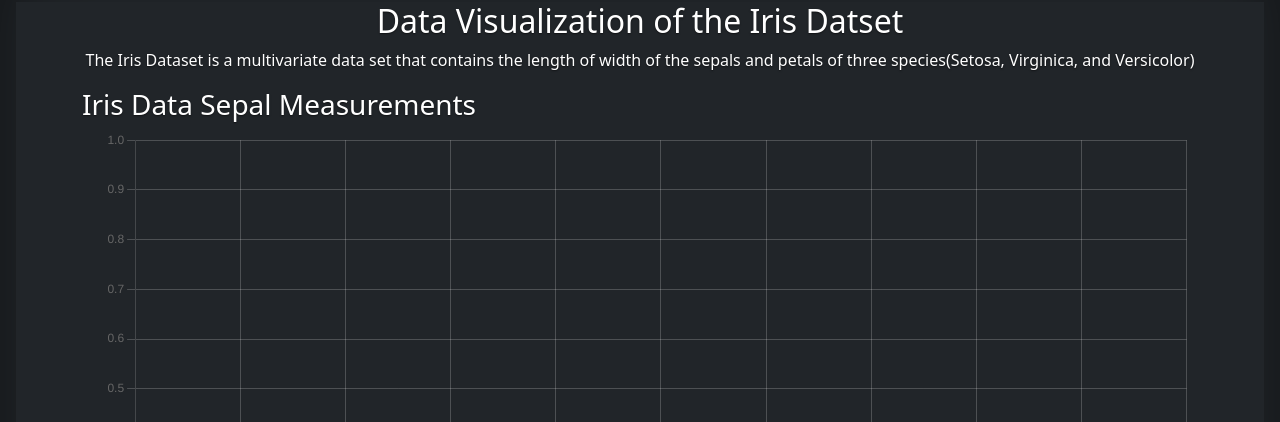
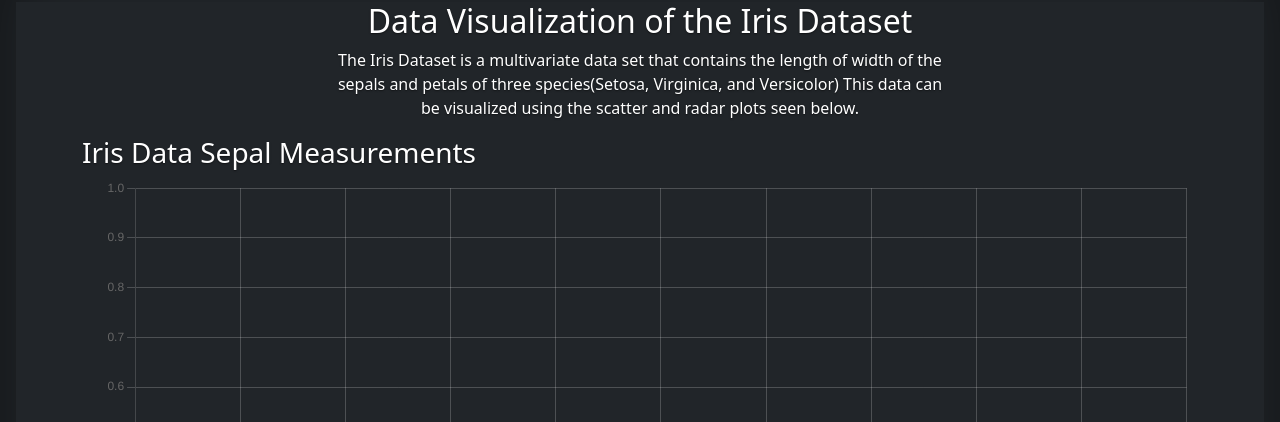
Before and after one commit to LShen123/PersonalWeb, a Flask app: template templates/regression.html in a window 1280 px wide. Shown: the part 50-472 px from the top of the page. Run offline with Flask 3, Linux system fonts and the light colour scheme; the template is opened without the code that fills it: most values are stand-ins (such as "Sample title", 1, 10 or a date in 2020).

Commit message:
More info and grammar fix

```diff
--- a/app.py
+++ b/app.py
@@ -79,8 +79,7 @@ def regression():
 
     # Calculate accuracy for Logistic Regression
     accuracy_log = accuracy_score(y_test_log, pred_log)
-
-    return render_template('regression.html', data=data, radar_data=radar_data, plot_url_lin=plot_url_lin, plot_url_log=plot_url_log)
+    return render_template('regression.html', data=data, radar_data=radar_data, plot_url_lin=plot_url_lin, plot_url_log=plot_url_log,accuracy_log=accuracy_log)
 
 if __name__ == '__main__':
     port = int(os.environ.get("PORT", 5000))
--- a/model.py
+++ b/model.py
@@ -12,7 +12,7 @@ import base64
 def train_and_predict_linear(iris_pd):
     x = iris_pd.drop(labels='petal width (cm)', axis=1)
     y = iris_pd['petal width (cm)']
-    X_train, X_test, y_train, y_test = train_test_split(x, y, test_size=0.3, random_state=42)  # Use 30% test size for more samples
+    X_train, X_test, y_train, y_test = train_test_split(x, y, test_size=0.4, random_state=42)  # Use 30% test size for more samples
     Lin = LinearRegression()
     Lin.fit(X_train, y_train)
     pred = Lin.predict(X_test)
@@ -22,7 +22,7 @@ def train_and_predict_logistic(iris_pd):
     # Use the original target for classification
     x = iris_pd.drop(labels='target', axis=1)
     y = iris_pd['target']
-    X_train, X_test, y_train, y_test = train_test_split(x, y, test_size=0.3, random_state=42)  # Use 30% test size for more samples
+    X_train, X_test, y_train, y_test = train_test_split(x, y, test_size=0.4, random_state=42)  # Use 30% test size for more samples
     Log = LogisticRegression(max_iter=200, multi_class='ovr')
     Log.fit(X_train, y_train)
     pred = Log.predict(X_test)
@@ -52,6 +52,7 @@ def plot_resultsLog(y_test, pred, iris):
     disp = ConfusionMatrixDisplay(confusion_matrix=cm, display_labels=iris.target_names)
     disp.plot(cmap=plt.cm.Blues, ax=ax)
 
+
     img_bytes = BytesIO()
     plt.savefig(img_bytes, format='png')
     img_bytes.seek(0)
--- a/templates/about.html
+++ b/templates/about.html
@@ -113,7 +113,7 @@
       <div class="col-sm-3"></div>
       <div class="col-sm-6">
         <h1>Hello</h1>
-        <p class="lead">My name is Luke Shen, majoring in Data Science &#40; Computational &#41; at the Albert Dorman Honors College. I'm interested in music, gaming, and anything technology related. This website serves to document my findings as I explore various techniques in data analysis, machine learning, and computational techniques</p>
+        <p class="lead">My name is Luke Shen, majoring in Data Science &#40; Computational &#41; at the Albert Dorman Honors College. I'm interested in music, gaming, and anything technology related. This website serves to document my findings as I explore various techniques in data analysis, machine learning, and computational techniques.</p>
         <p class="lead">
           Feel free to connect with me on <a href="www.linkedin.com/in/l-shen2005" target="_blank">LinkedIn</a> or <a href="https://github.com/LShen123" target="_blank">Github</a>.
         </p>
--- a/templates/gallery.html
+++ b/templates/gallery.html
@@ -123,8 +123,8 @@
                 <div class="card text-bg-dark mb-3">
                   <img src="static/Iris.png" class="card-img-top" alt="IrisCard">
                   <div class="card-body">
-                    <h5 class="card-title">Linear/Logisitc Regression</h5>
-                    <p class="card-text">Utilization and Comparison of Linear and Logisitic regression.</p>
+                    <h5 class="card-title">Linear/Logistic Regression</h5>
+                    <p class="card-text">Utilization and Comparison of Linear and Logistic regression.</p>
                   </div>
                 </div>
               </a>
--- a/templates/regression.html
+++ b/templates/regression.html
@@ -106,9 +106,18 @@
         </header>
 
       <main class="text-bg-dark">
+
         <div style="text-align:center">
-          <h2>Data Visualization of the Iris Datset</h2>
-          <p>The Iris Dataset is a multivariate data set that contains the length of width of the sepals and petals of three species(Setosa, Virginica, and Versicolor)</p>
+          <h2>Data Visualization of the Iris Dataset</h2>
+          <div class = "row">
+            <div class = "col-md-3">
+            </div>
+            <div class = "col-md-6">
+              <p>The Iris Dataset is a multivariate data set that contains the length of width of the sepals and petals of three species(Setosa, Virginica, and Versicolor) This data can be visualized using the scatter and radar plots seen below.</p>
+            </div>
+            <div class = "col-md-3">
+            </div>
+          </div>
         </div>
 
         <div class="container">
@@ -151,7 +160,11 @@
             </div>
             <div class="col-md-6">
                 <p>Accuracy: {{ accuracy_log }}</p>
-                <p>Add your description here for the linear regression results.</p>
+                <p>The goal of the Logisitic Regression Model is to predict which of the three species a flower belongs to based on it's 4 features. Sepal length, Speal width, Petal length, and Petal width.
+                  The Confusion Matrix visualizes the performance of the Logistic Regression model by comparing what species the model predicted each flower to be with the actual species of the flower.
+                  Some key takeaways we can make from the confusion matrix is that the Setosa is easily distinguishable as the model perfectly classified all Setosa flowers, likely due to the unique petal measurements the species has compared to the other two.
+                  There was some misclassification between Versicolor and Virginica, which suggests that the features of these two species are more similar.
+                </p>
             </div>
           </div>
         </div>
```
